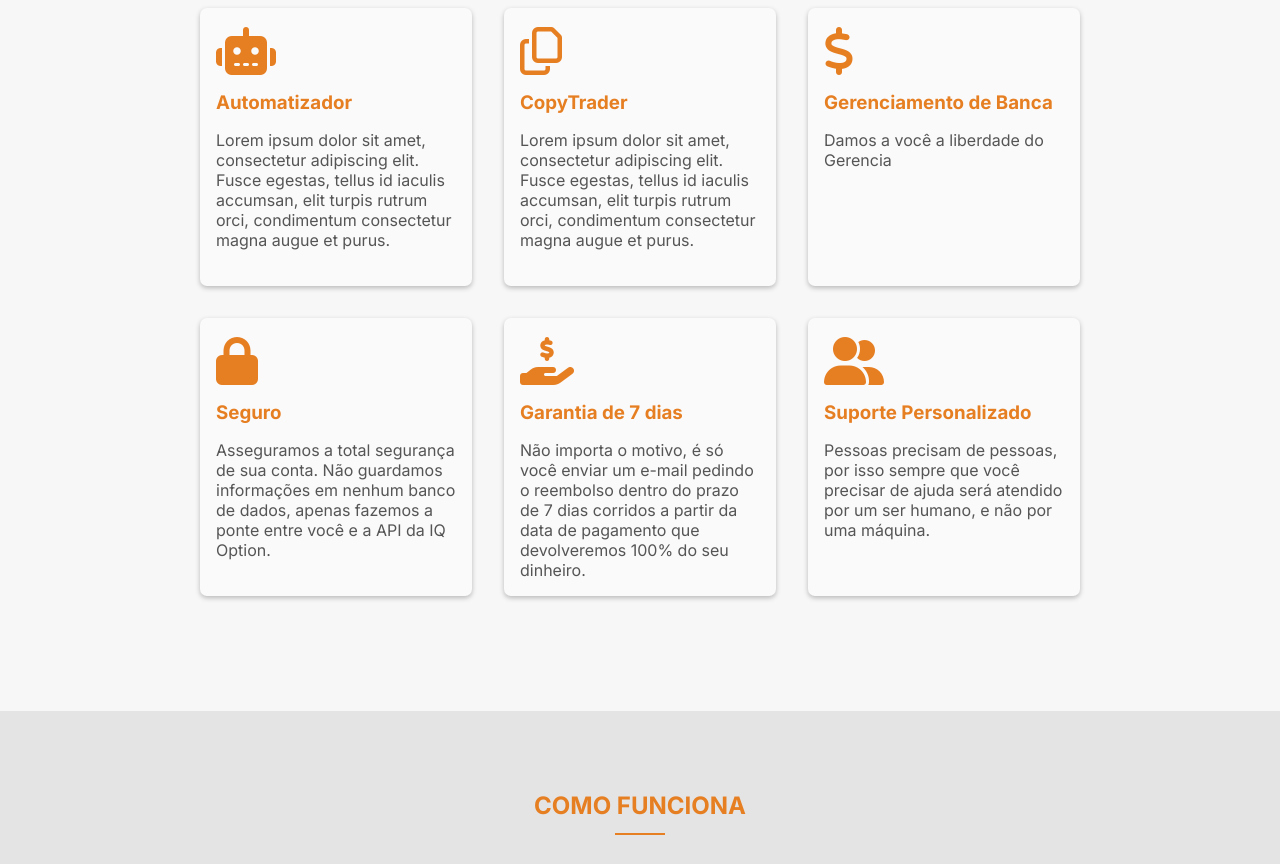
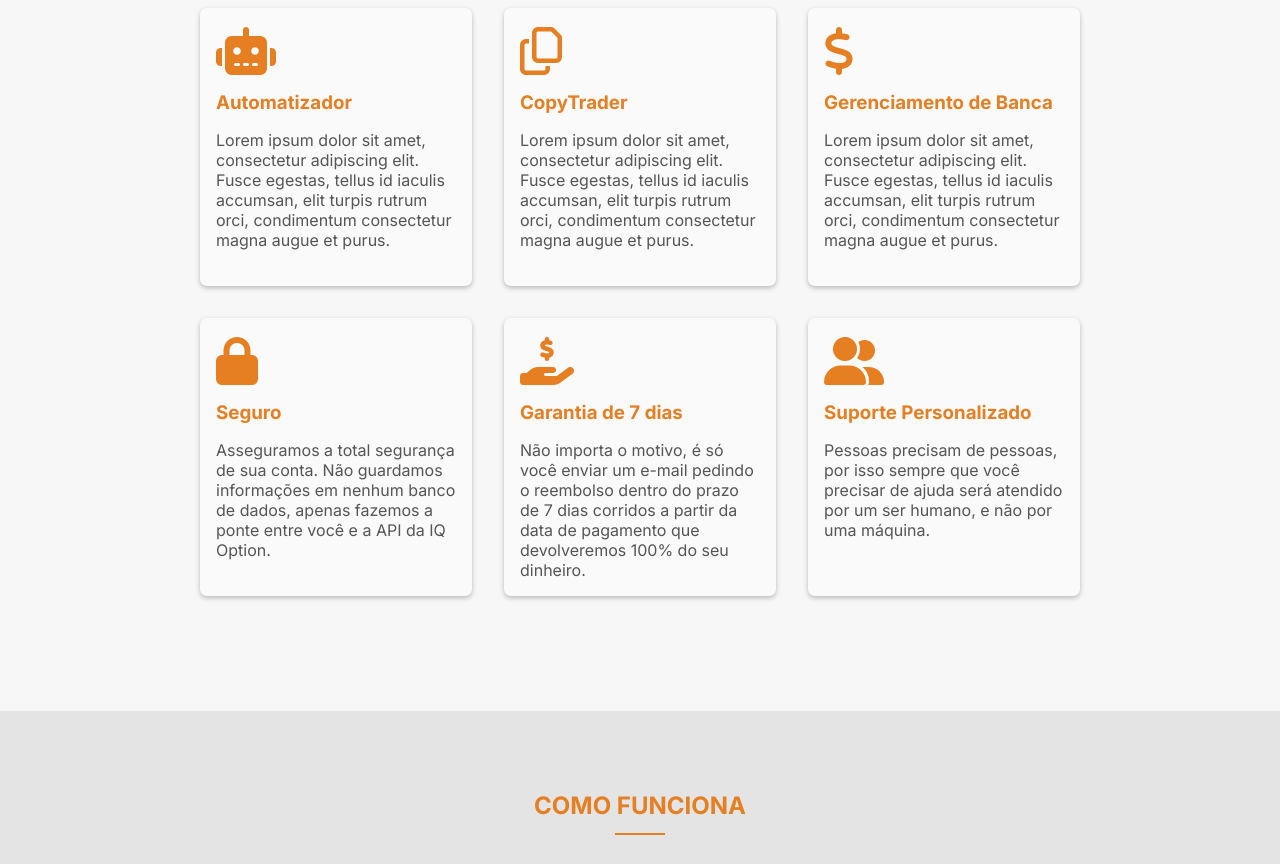
Before and after one commit to irangarcia/logrobot-landing-page, a plain HTML site: page index.html in a window 1280 px wide. Shown: the part 880-1744 px from the top of the page. Drawn offline with nearby package versions, Linux system fonts and the light colour scheme; grey boxes are pictures that could not be loaded.

Commit message:
First commit

```diff
--- a/index.html
+++ b/index.html
@@ -78,7 +78,7 @@
 					<div data-aos="fade-up"  data-aos-duration="1500" class="cards">
 						<i class="fas fa-dollar-sign fa-3x"></i>
 						<h2>Gerenciamento de Banca</h2>
-						<p>Damos a você a liberdade do Gerencia</p>
+						<p>Lorem ipsum dolor sit amet, consectetur adipiscing elit. Fusce egestas, tellus id iaculis accumsan, elit turpis rutrum orci, condimentum consectetur magna augue et purus.</p>
 					</div>
 					<div data-aos="fade-right" data-aos-duration="1500"  class="cards">
 						<i class="fa fa-lock fa-3x"></i>
```
